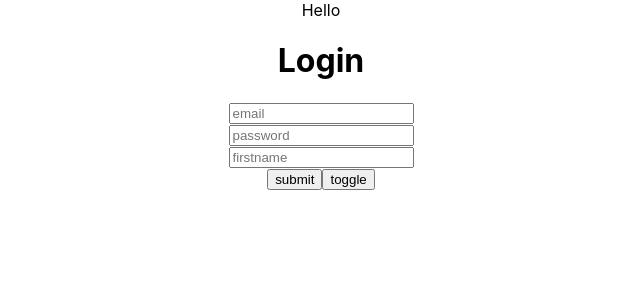
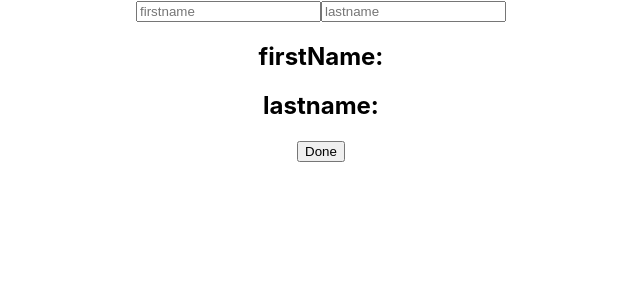
Before and after one commit to harshithkalki/React-http, a React (Create React App) app: page / in a window 1280 px wide. Shown: the top 300 px of the page, without its empty margins (319-959 px from the left). Built offline with nearby package versions, Linux system fonts and the light colour scheme.

Commit message:
useeffect-2

```diff
--- a/src/App.js
+++ b/src/App.js
@@ -4,13 +4,15 @@ import PostList from './components/PostList';
 import UseState from './components/UseState';
 import Login from './components/Login';
 import UseEffect from './components/UseEffect';
+import Hookname from './components/Hookname';
 
 
 function App() {
   return (
     <div className="App">
       {/* <Login /> */}
-      <UseEffect />
+      {/* <UseEffect /> */}
+      <Hookname />
 
       {/* <PostList /> */}
       {/* <UseState /> */}
--- /dev/null
+++ b/src/components/Hookname.js
@@ -0,0 +1,22 @@
+import React from 'react'
+
+function Hookname() {
+
+    const [name, setname] = React.useState({ firstname: "", lastname: "" });
+    const display = () => {
+        alert(`${name.firstname} ${name.lastname}`)
+    }
+    return (
+        <div>
+            <input type='text' placeholder='firstname' value={name.firstname} onChange={(e) => setname({ ...name, firstname: e.target.value })}></input>
+            <input type='text' placeholder='lastname' value={name.lastname} onChange={(e) => setname({ ...name, lastname: e.target.value })}></input>
+
+            <h2>firstName: {name.firstname}</h2>
+            <h2>lastname: {name.lastname}</h2>
+            <button onClick={display}>Done</button>
+        </div >
+
+    )
+}
+
+export default Hookname
--- a/src/components/UseEffect.js
+++ b/src/components/UseEffect.js
@@ -6,14 +6,17 @@ function UseEffect() {
     const done = () => {
         alert(`${value.email} ${value.password} ${value.firstname}`)
     }
-    const [showHello, changeHello] = React.useState(true)
-    // useEffect(() => {
-    //     console.log("render useffect");
-    // }, [value.password, value.email])
+    // const [showHello, changeHello] = React.useState(true)
+    useEffect(() => {
+        console.log("render useffect")
+        return () => {
+            console.log("unmount")
+        }
+    }, [value.password, value.email])
     return (
 
         <div>
-            {showHello && <Hello />}
+            {/* {showHello && <Hello />} */}
             <h1>Login</h1>
             <>
                 <input type='email' name="email" value={value.email} placeholder='email' onChange={change}></input>
@@ -23,7 +26,7 @@ function UseEffect() {
                 <input type='text' name="firstname" value={value.firstname} placeholder='firstname' onChange={change}></input>
                 <br></br>
                 <button onClick={done}>submit</button>
-                <button onClick={() => changeHello(!showHello)}>toggle</button>
+                {/* <button onClick={() => changeHello(!showHello)}>toggle</button> */}
             </>
         </div>
     )
```
